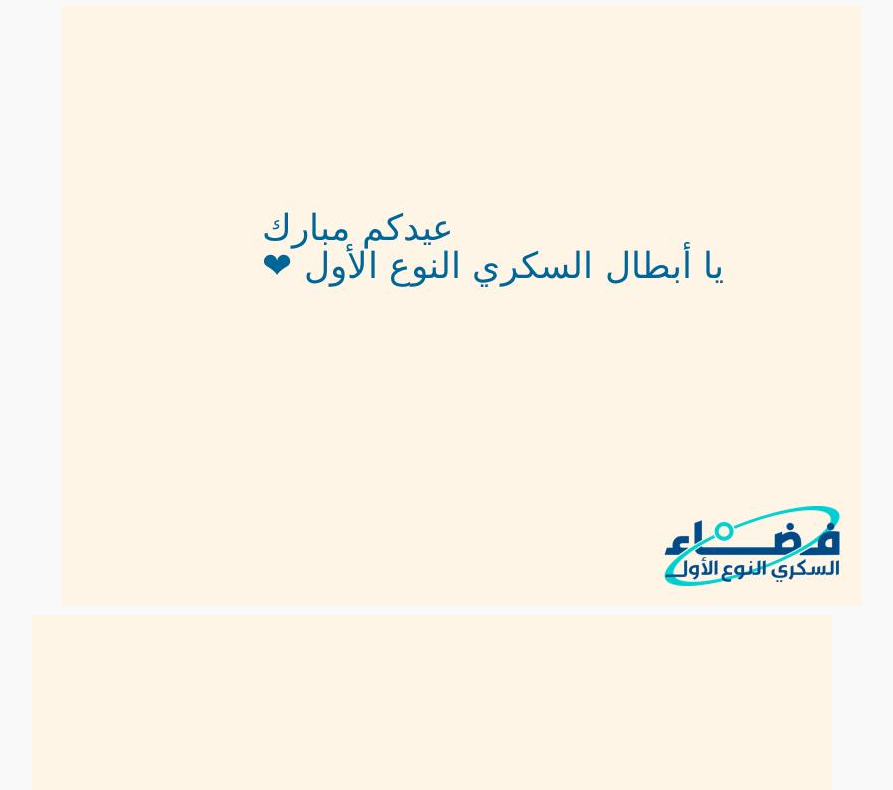
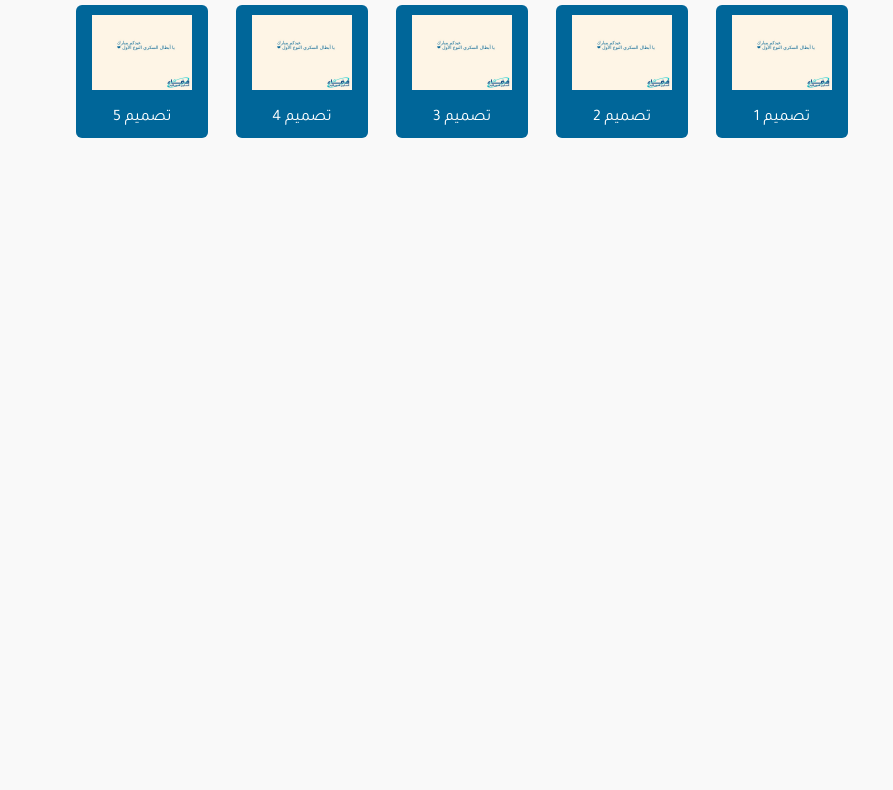
Before and after one commit to abutmim/eid-cards, a plain HTML site: page index.html in a window 1280 px wide. Shown: the part 121-911 px from the top of the page, without its empty margins (178-1071 px from the left). After the commit the page ends 800 px from the top, so only its background shows below. Drawn offline with Linux system fonts and the light colour scheme.

Commit message:
Add files via upload

```diff
--- a/style.css
+++ b/style.css
@@ -7,14 +7,56 @@ body {
   direction: rtl;
   background-color: #f9f9f9;
   padding: 20px;
+  margin: 0;
 }
 
 h1 {
   color: #006699;
   font-family: 'Amiri', serif;
+  font-size: 24px;
+  margin-bottom: 20px;
 }
 
 label, select, input, button, a {
   font-family: 'Tajawal', sans-serif;
   font-size: 16px;
+  margin: 8px;
 }
+
+input, select {
+  padding: 6px;
+  width: 80%;
+  max-width: 300px;
+}
+
+canvas {
+  width: 100%;
+  max-width: 800px;
+  height: auto;
+}
+
+.button, button, a.button {
+  background-color: #006699;
+  color: white;
+  border: none;
+  padding: 10px 16px;
+  text-decoration: none;
+  border-radius: 6px;
+  cursor: pointer;
+  display: inline-block;
+}
+
+a.button img.thumb {
+  width: 100px;
+  height: auto;
+  display: block;
+  margin: 0 auto;
+}
+
+div {
+  display: flex;
+  flex-wrap: wrap;
+  justify-content: center;
+  gap: 12px;
+  padding: 20px;
+}
```
